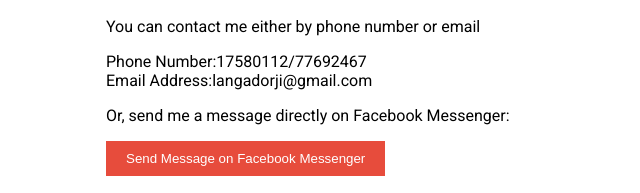
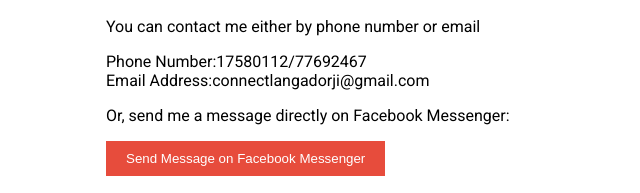
Before and after one commit to LangaDorji/strokeservivor, a plain HTML site: page docs/index.html in a window 1280 px wide. Shown: the part 1195-1388 px from the top of the page, 134-774 px from the left. Drawn offline with Linux system fonts and the light colour scheme.

Commit message:
next commit

```diff
--- a/docs/index.html
+++ b/docs/index.html
@@ -58,7 +58,7 @@
         <h2>Contact Me</h2>
         <p>You can contact me either by phone number or email</p>
         <p><label>Phone Number:</label>17580112/77692467<br>
-        <label>Email Address:</label>langadorji@gmail.com</p>
+        <label>Email Address:</label>connectlangadorji@gmail.com</p>
 
         <p>Or, send me a message directly on Facebook Messenger:</p>
         <a class="messagebutton" href="https://m.me/YOUR_FACEBOOK_langa.dorji.967?mibextid=ZbWKwL" target="_blank">
```
